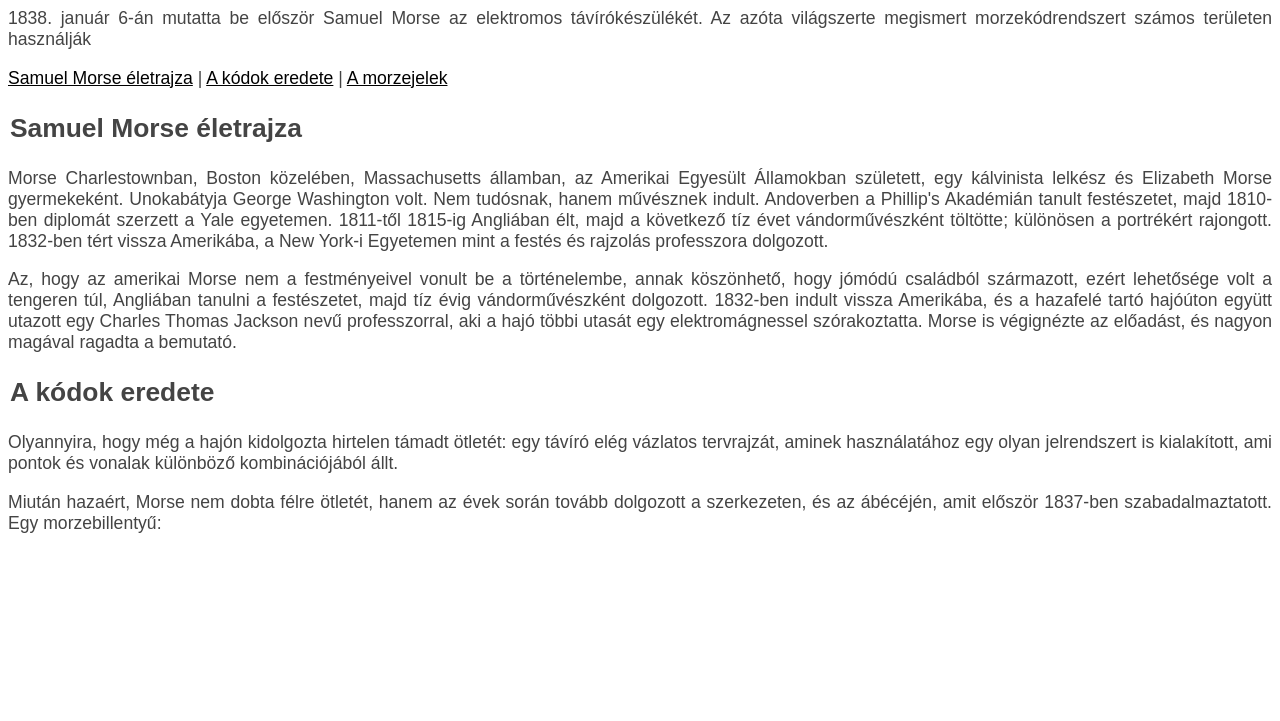
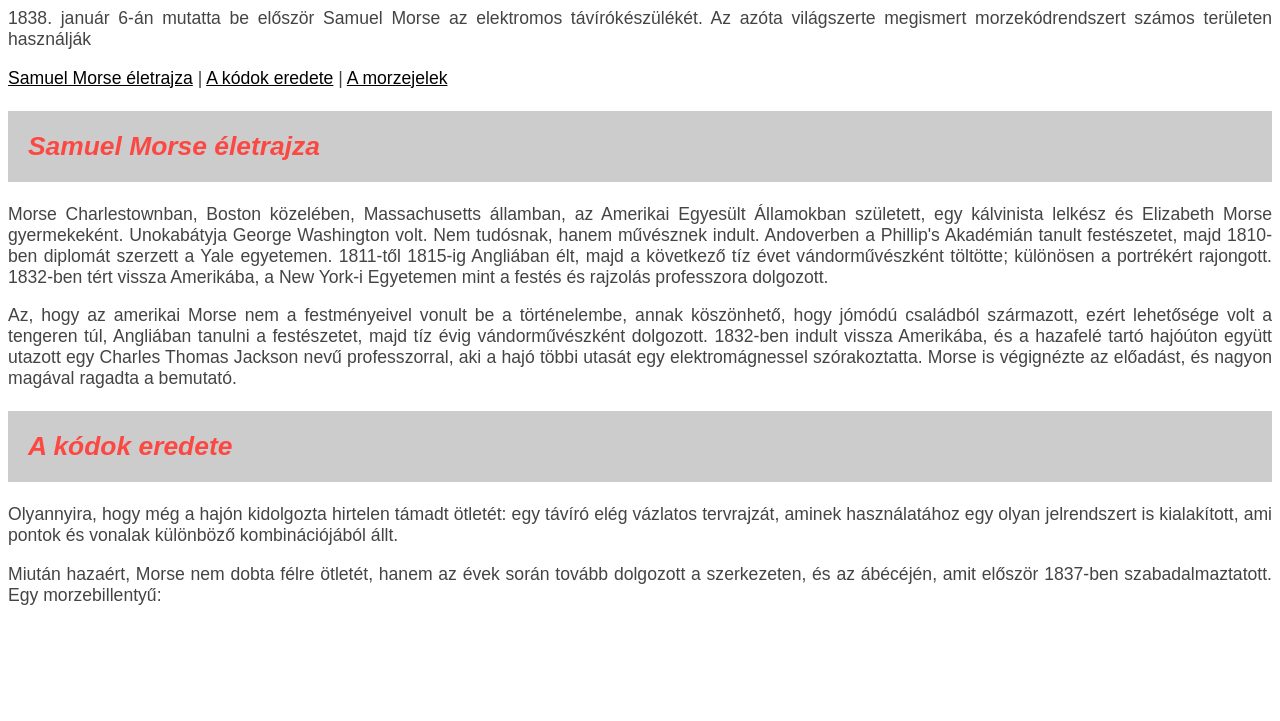
Before and after one commit to Dominikzsupos/MozesA1gombermilcsi, a plain HTML site: page morze/morze.html in a window 1280 px wide. Shown: the part 79-800 px from the top of the page. Drawn offline with Linux system fonts and the light colour scheme.

Commit message:
dolt betu

```diff
--- a/morze/stilus.css
+++ b/morze/stilus.css
@@ -21,15 +21,17 @@
     padding-right: 10px;
 }
 
-h1,
-
-h2 {
+h1, h2 {
     font-family: sans-serif;
+    color: #FC4842;
 }
 
 h2 {
     padding: 2px;
     clear: left;
+    background-color: #CCCCCC;
+    padding: 20px;
+    font-style: italic;
 }
 
 p {
```
